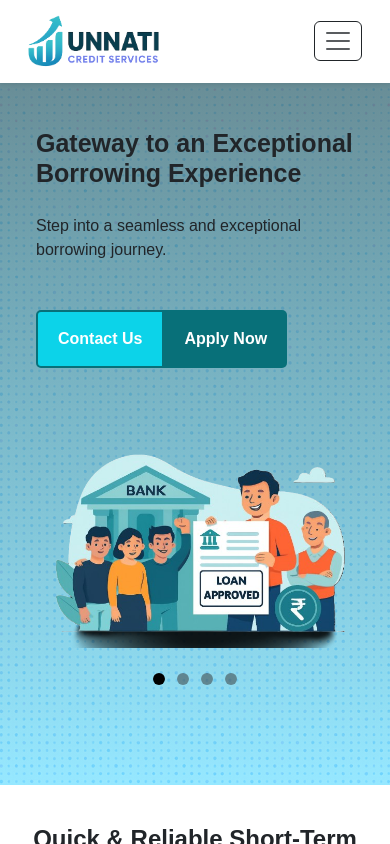
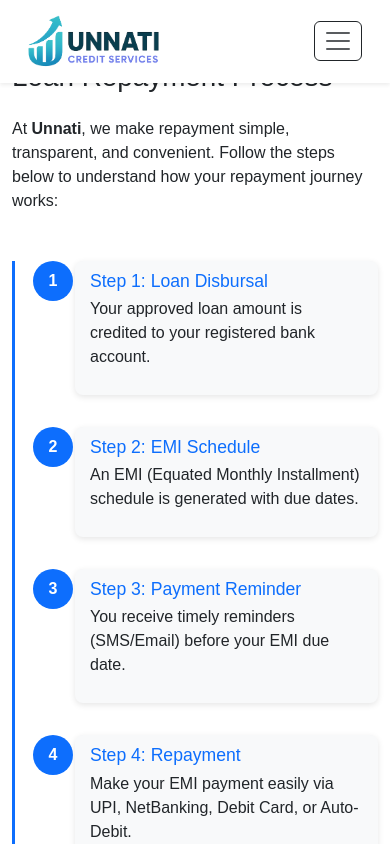
Before and after one commit to ritikagupta88/unnati_app, a React (Create React App) app: page /repay-loan in a window 390 px wide. Shown: the top 844 px of the page. Built offline with nearby package versions, Linux system fonts and the light colour scheme.

Commit message:
Fixed the routing and added 2 new pages

```diff
--- /dev/null
+++ b/src/MainLayout.jsx
@@ -0,0 +1,24 @@
+import "./style.css";
+import "./media.css";
+import { Navbar } from "./components/navbar";
+import { Footer } from "./components/Footer";
+import "bootstrap-icons/font/bootstrap-icons.css";
+
+function MainLayout({ children, childPaddingTop = "0" }) {
+  return (
+    <>
+      {/* Navbar section */}
+      <div className="container-fluid">
+        <Navbar />
+      </div>
+
+      <div style={{ paddingTop: childPaddingTop }}>{children}</div>
+      {/* {footer section} */}
+      <div className="">
+        <Footer />
+      </div>
+    </>
+  );
+}
+
+export default MainLayout;
--- a/src/components/banner.jsx
+++ b/src/components/banner.jsx
@@ -50,7 +50,6 @@ export const Banner = () => {
           id="carouselExampleIndicators"
           className="carousel slide"
           data-bs-ride="carousel"
-
         >
           <div className="carousel-indicators">
             {buttonsConfig.map((button) => {
@@ -69,7 +68,7 @@ export const Banner = () => {
           </div>
 
           <div className="carousel-inner">
-             <BannerPage
+            <BannerPage
               title="Gateway to an Exceptional Borrowing Experience"
               description="Step into a seamless and exceptional borrowing journey."
               button1Text="Contact Us"
@@ -111,8 +110,6 @@ export const Banner = () => {
               bannerImageUrl={banner2}
               activeState={false}
             />
-
-
           </div>
         </div>
       </div>
--- a/src/footer.css
+++ b/src/footer.css
@@ -1,4 +1,3 @@
-
 @keyframes shake {
   0% {
     transform: rotate(0deg);
@@ -20,12 +19,32 @@
   }
 }
 
-
 .icon-shake {
   display: inline-block;
-  transition: transform 0.2s;
+  transition: transform 0.4s;
 }
 
 .icon-shake:hover {
   animation: shake 0.5s ease-in-out;
 }
+
+@keyframes icon-pop {
+  0% {
+    transform: translateX(-10px);
+    opacity: 0;
+  }
+  100% {
+    transform: translateX(0);
+    opacity: 1;
+  }
+}
+
+.icon-pop {
+  display: inline-block;
+  transition: transform 0.3s ease, color 0.3s ease;
+}
+
+.icon-pop:hover {
+  transform: scale(2);
+  color: #ffcc00; /* pick your highlight color */
+}
--- a/src/index.js
+++ b/src/index.js
@@ -1,19 +1,23 @@
-import React from 'react';
-import ReactDOM from 'react-dom/client';
+import React from "react";
+import ReactDOM from "react-dom/client";
 
-import App from './App';
-import reportWebVitals from './reportWebVitals';
-import 'bootstrap/dist/css/bootstrap.min.css';
-import 'bootstrap/dist/js/bootstrap.bundle.min';
-import '@fortawesome/fontawesome-free/css/all.min.css';
-import { BrowserRouter } from 'react-router-dom';
+import reportWebVitals from "./reportWebVitals";
+import "bootstrap/dist/css/bootstrap.min.css";
+import "bootstrap/dist/js/bootstrap.bundle.min";
+import "@fortawesome/fontawesome-free/css/all.min.css";
+import { BrowserRouter } from "react-router-dom";
 
+// src/index.js
+import AppRoutes from "./routes";
+import MainLayout from "./MainLayout";
 
-const root = ReactDOM.createRoot(document.getElementById('root'));
+const root = ReactDOM.createRoot(document.getElementById("root"));
 root.render(
-  <BrowserRouter>
-    <App />
-  </BrowserRouter>
+  <React.StrictMode>
+    <BrowserRouter>
+      <AppRoutes />
+    </BrowserRouter>
+  </React.StrictMode>
 );
 
 // If you want to start measuring performance in your app, pass a function
--- /dev/null
+++ b/src/pages/About.jsx
@@ -0,0 +1,92 @@
+import MainLayout from "../MainLayout";
+import "../about.css";
+
+const About = () => {
+  return (
+    <MainLayout childPaddingTop="5%">
+      <div className="about-page container">
+        <h1>About Us</h1>
+
+        <p>
+          Welcome to **Unnati**, your gateway to accessible credit and loan
+          solutions. We aim to bridge the gap between users and financial
+          resources by offering easy, transparent, and intuitive services.
+        </p>
+
+        <section className="our-mission my-4">
+          <h2>Our Mission</h2>
+          <p>
+            To empower underserved individuals and businesses with financial
+            tools and support, enabling them to grow, prosper, and build a more
+            secure future.
+          </p>
+        </section>
+
+        <section className="our-vision my-4">
+          <h2>Our Vision</h2>
+          <p>
+            To become the most trusted, user-centric platform for credit access
+            — where financial inclusion is not just a buzzword, but reality for
+            many.
+          </p>
+        </section>
+
+        <section className="what-we-do my-4">
+          <h2>What We Do</h2>
+          <ul>
+            <li>
+              Provide convenient credit/loan facilities to users via a
+              digital-first interface.
+            </li>
+            <li>Offer transparent terms and simplified repayment plans.</li>
+            <li>Ensure security, privacy, and trust in all transactions.</li>
+          </ul>
+        </section>
+
+        <section className="why-choose-us my-4">
+          <h2>Why Choose Unnati?</h2>
+          <ul>
+            <li>Easy digital onboarding & approval.</li>
+            <li>No hidden charges, clear & fair terms.</li>
+            <li>Support and guidance whenever you need it.</li>
+          </ul>
+        </section>
+
+        <section className="team my-4">
+          <h2>Our Team</h2>
+          <p>
+            Behind Unnati is a group of passionate technologists, financial
+            experts, and advocates for inclusion. We believe that access to
+            credit should be simple, fair, and available to all.
+          </p>
+        </section>
+
+        <section className="contact-us my-4">
+          <h2>Get in Touch</h2>
+          <p>
+            Questions, feedback, or ideas? We’d love to hear from you.
+            <p className="mt-2">
+              <a
+                className="text-white text-decoration-none"
+                href="mailto:support@unnatipay.in"
+              >
+                <i className="bi bi-envelope-fill icon-pop"></i>
+                {"   "}
+                &nbsp;&nbsp;&nbsp;support@unnatipay.in
+              </a>
+            </p>
+            <a
+              className="text-white text-decoration-none"
+              href="tel:+919214870973"
+            >
+              <i className="bi bi-telephone-fill icon-shake"></i>{" "}
+              &nbsp;&nbsp;&nbsp;+91 92148 70973
+            </a>
+          </p>
+        </section>
+      </div>
+    </MainLayout>
+  );
+};
+
+export default About;
--- /dev/null
+++ b/src/pages/RepayLoan.jsx
@@ -0,0 +1,60 @@
+// src/pages/RepayLoan.jsx
+import React from "react";
+import MainLayout from "../MainLayout";
+
+const RepayLoan = () => {
+  const steps = [
+    {
+      title: "Step 1: Loan Disbursal",
+      description:
+        "Your approved loan amount is credited to your registered bank account.",
+    },
+    {
+      title: "Step 2: EMI Schedule",
+      description:
+        "An EMI (Equated Monthly Installment) schedule is generated with due dates.",
+    },
+    {
+      title: "Step 3: Payment Reminder",
+      description:
+        "You receive timely reminders (SMS/Email) before your EMI due date.",
+    },
+    {
+      title: "Step 4: Repayment",
+      description:
+        "Make your EMI payment easily via UPI, NetBanking, Debit Card, or Auto-Debit.",
+    },
+    {
+      title: "Step 5: Loan Closure",
+      description:
+        "Once all EMIs are paid, you receive a loan closure certificate.",
+    },
+  ];
+
+  return (
+    <MainLayout childPaddingTop="3%">
+      <div className="container my-5 repay-loan-page">
+        <h1 className="mb-4">Loan Repayment Process</h1>
+        <p>
+          At <strong>Unnati</strong>, we make repayment simple, transparent, and
+          convenient. Follow the steps below to understand how your repayment
+          journey works:
+        </p>
+
+        <div className="timeline mt-5">
+          {steps.map((step, index) => (
+            <div key={index} className="timeline-item">
+              <div className="timeline-icon">{index + 1}</div>
+              <div className="timeline-content">
+                <h4>{step.title}</h4>
+                <p>{step.description}</p>
+              </div>
+            </div>
+          ))}
+        </div>
+      </div>
+    </MainLayout>
+  );
+};
+
+export default RepayLoan;
--- /dev/null
+++ b/src/routes.jsx
@@ -0,0 +1,21 @@
+// src/routes.jsx
+import { Routes, Route } from "react-router-dom";
+import About from "./pages/About";
+import RepayLoan from "./pages/RepayLoan";
+// import FAQ from "./pages/FAQ";
+// import Contact from "./pages/Contact";
+import App from "./App";
+
+const AppRoutes = () => {
+  return (
+    <Routes>
+      <Route path="/" element={<App />} />
+      <Route path="/about" element={<About />} />
+      <Route path="/repay-loan" element={<RepayLoan />} />
+      {/* <Route path="/faq" element={<FAQ />} />
+      <Route path="/contact" element={<Contact />} /> */}
+    </Routes>
+  );
+};
+
+export default AppRoutes;
--- a/src/style.css
+++ b/src/style.css
@@ -3,6 +3,10 @@
   margin: 0;
   box-sizing: border-box;
   font-family: sans-serif;
+}
+
+body {
+  overflow-y: auto;
 }
 
 .navbar-nav .nav-link {
@@ -96,10 +100,9 @@
 .card:hover {
   background-color: #09a1ae;
   color: white;
-  transition: background-color 0.3s ease-in-out,
-              transform 0.3s ease-in-out,
-              box-shadow 0.3s ease-in-out;
-               transform: translateY(-8px);
+  transition: background-color 0.3s ease-in-out, transform 0.3s ease-in-out,
+    box-shadow 0.3s ease-in-out;
+  transform: translateY(-8px);
 }
 .card:hover .btn {
   background-color: white;
@@ -130,11 +133,9 @@
   background-color: #09096a;
 }
 
-
 .whyChooseUsCards {
-  transition: background-color 0.3s ease-in-out,
-              transform 0.3s ease-in-out,
-              box-shadow 0.3s ease-in-out;
+  transition: background-color 0.3s ease-in-out, transform 0.3s ease-in-out,
+    box-shadow 0.3s ease-in-out;
   background-color: #ffffff; /* default white */
 }
 
@@ -142,5 +143,46 @@
   transform: translateY(-8px);
   box-shadow: 0px 8px 20px rgba(0, 0, 0, 0.15);
   color: white;
-  background-color: #09a1ae;; /* smooth transition to light teal */
+  background-color: #09a1ae; /* smooth transition to light teal */
 }
+
+.timeline {
+  position: relative;
+  margin: 2rem 0;
+  padding-left: 40px;
+  border-left: 3px solid #0d6efd; /* Bootstrap primary blue */
+}
+
+.timeline-item {
+  position: relative;
+  margin-bottom: 2rem;
+}
+
+.timeline-icon {
+  position: absolute;
+  left: -22px;
+  top: 0;
+  width: 40px;
+  height: 40px;
+  background-color: #0d6efd;
+  color: #fff;
+  font-weight: bold;
+  border-radius: 50%;
+  display: flex;
+  align-items: center;
+  justify-content: center;
+}
+
+.timeline-content {
+  margin-left: 20px;
+  padding: 10px 15px;
+  background: #f8f9fa; /* light gray background */
+  border-radius: 8px;
+  box-shadow: 0px 2px 6px rgba(0, 0, 0, 0.1);
+}
+
+.timeline-content h4 {
+  margin: 0 0 5px;
+  font-size: 1.1rem;
+  color: #0d6efd;
+}
```
Also changed, not shown: src/about.css (added, +128 -0 lines), src/components/leadForm.jsx (+0 -7 lines), src/components/navbar.jsx (+46 -30 lines), 1 other file (tests, documents, lock files or other folders).
